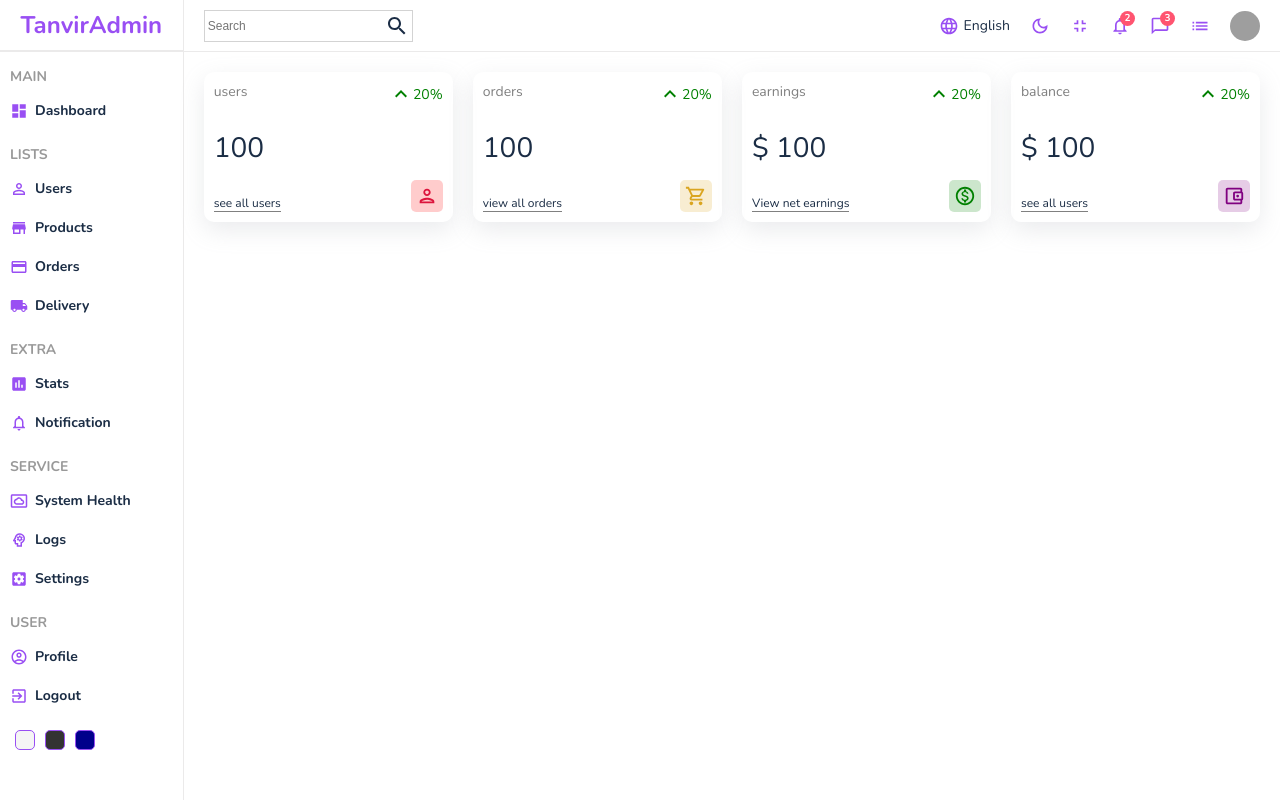
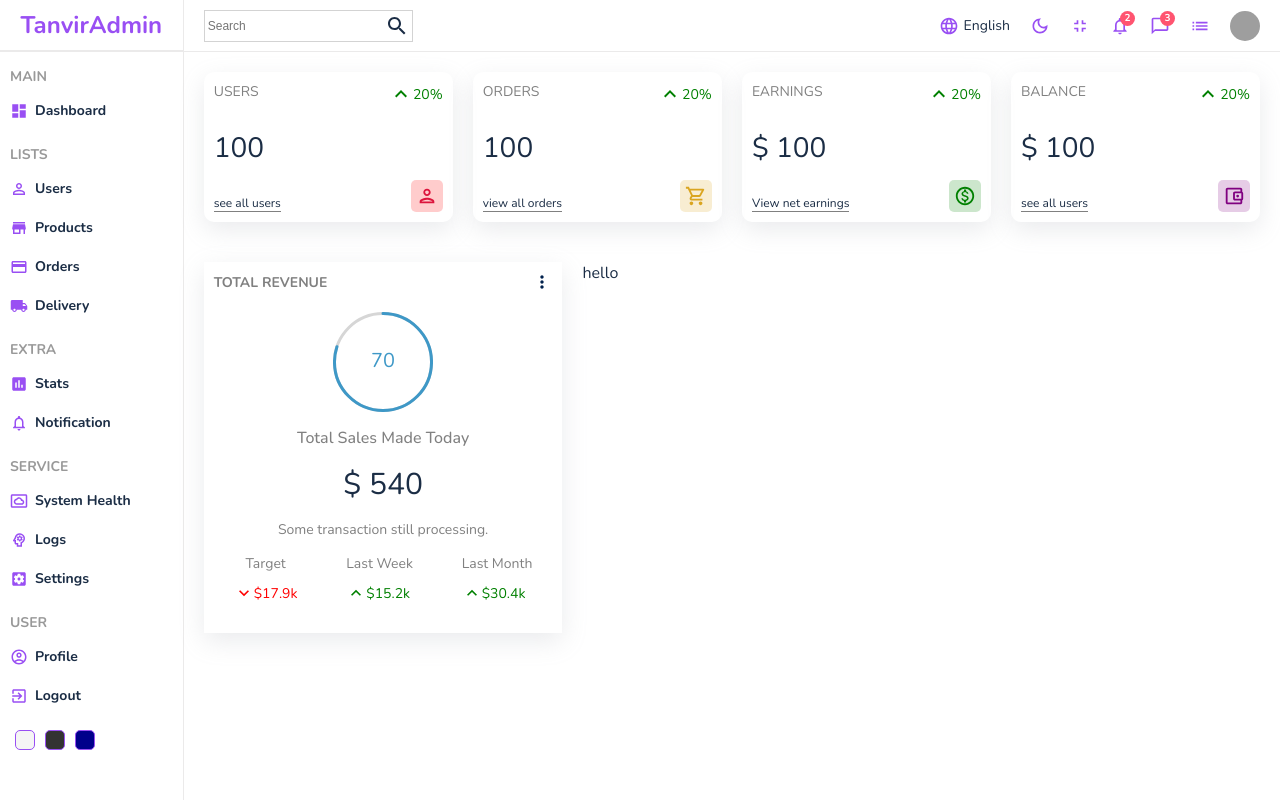
Before and after one commit to tanvirch0750/React-Admin-Dashboard, a React (Create React App) app: page / in a window 1280 px wide. Built offline with nearby package versions, Linux system fonts and the light colour scheme; grey boxes are pictures that could not be loaded.

Commit message:
implemented featured chart design

```diff
--- a/package.json
+++ b/package.json
@@ -11,6 +11,7 @@
     "@testing-library/react": "^13.3.0",
     "@testing-library/user-event": "^13.5.0",
     "react": "^18.2.0",
+    "react-circular-progressbar": "^2.1.0",
     "react-dom": "^18.2.0",
     "react-router-dom": "^6.3.0",
     "react-scripts": "5.0.1",
--- /dev/null
+++ b/src/components/charts/chart/Chart.jsx
@@ -0,0 +1,7 @@
+import './Chart.scss';
+
+const Chart = () => {
+  return <div className="chart">hello</div>;
+};
+
+export default Chart;
--- /dev/null
+++ b/src/components/charts/chart/Chart.scss
@@ -0,0 +1,3 @@
+.chart {
+  flex: 4;
+}
--- /dev/null
+++ b/src/components/charts/featured/Featured.jsx
@@ -0,0 +1,50 @@
+import KeyboardArrowDownIcon from '@mui/icons-material/KeyboardArrowDown';
+import KeyboardArrowUpOutlinedIcon from '@mui/icons-material/KeyboardArrowUpOutlined';
+import MoreVertIcon from '@mui/icons-material/MoreVert';
+import { CircularProgressbar } from 'react-circular-progressbar';
+import 'react-circular-progressbar/dist/styles.css';
+import './Featured.scss';
+
+const Featured = () => {
+  return (
+    <div className="featured">
+      <div className="top">
+        <h1 className="title">Total Revenue</h1>
+        <MoreVertIcon fontSize="small" />
+      </div>
+      <div className="bottom">
+        <div className="featuredChart">
+          <CircularProgressbar value={80} text={'70'} strokeWidth={3} />
+        </div>
+        <p className="title">Total Sales Made Today</p>
+        <p className="amount">$ 540</p>
+        <p className="desc">Some transaction still processing.</p>
+        <div className="summary">
+          <div className="item">
+            <div className="itemTitle">Target</div>
+            <div className="itemResult negative">
+              <KeyboardArrowDownIcon fontSize="small" />
+              <div className="resultAmount">$17.9k</div>
+            </div>
+          </div>
+          <div className="item">
+            <div className="itemTitle">Last Week</div>
+            <div className="itemResult positive">
+              <KeyboardArrowUpOutlinedIcon fontSize="small" />
+              <div className="resultAmount">$15.2k</div>
+            </div>
+          </div>
+          <div className="item">
+            <div className="itemTitle">Last Month</div>
+            <div className="itemResult positive">
+              <KeyboardArrowUpOutlinedIcon fontSize="small" />
+              <div className="resultAmount">$30.4k</div>
+            </div>
+          </div>
+        </div>
+      </div>
+    </div>
+  );
+};
+
+export default Featured;
--- /dev/null
+++ b/src/components/charts/featured/Featured.scss
@@ -0,0 +1,80 @@
+.featured {
+  flex: 2;
+  box-shadow: rgba(149, 157, 165, 0.2) 0px 8px 24px;
+  padding: 10px;
+
+  .top {
+    display: flex;
+    align-items: center;
+    justify-content: space-between;
+    color: var(--heading-color);
+
+    .title {
+      font-size: 700;
+      text-transform: uppercase;
+      font-size: 14px;
+      color: gray;
+    }
+  }
+
+  .bottom {
+    padding: 20px;
+    display: flex;
+    align-items: center;
+    justify-content: center;
+    flex-direction: column;
+    gap: 15px;
+
+    .featuredChart {
+      width: 100px;
+      height: 100px;
+    }
+
+    .title {
+      font-weight: 500;
+      color: gray;
+    }
+
+    .amount {
+      font-size: 30px;
+    }
+
+    .desc {
+      font-weight: 300;
+      font-size: 14px;
+      color: gray;
+      text-align: center;
+    }
+
+    .summary {
+      width: 100%;
+      display: flex;
+      align-items: center;
+      justify-content: space-between;
+
+      .item {
+        text-align: center;
+
+        .itemTitle {
+          font-size: 14px;
+          color: gray;
+        }
+
+        .itemResult {
+          display: flex;
+          align-items: center;
+          margin-top: 10px;
+          font-size: 14px;
+
+          &.positive {
+            color: green;
+          }
+
+          &.negative {
+            color: red;
+          }
+        }
+      }
+    }
+  }
+}
--- a/src/components/widget/Widget.scss
+++ b/src/components/widget/Widget.scss
@@ -15,6 +15,7 @@
 
     .title {
       font-size: 700;
+      text-transform: uppercase;
       font-size: 14px;
       color: gray;
     }
--- a/src/pages/home/Home.jsx
+++ b/src/pages/home/Home.jsx
@@ -1,3 +1,5 @@
+import Chart from '../../components/charts/chart/Chart';
+import Featured from '../../components/charts/featured/Featured';
 import Navbar from '../../components/navbar/Navbar';
 import Sidebar from '../../components/sidebar/Sidebar';
 import Widget from '../../components/widget/Widget';
@@ -16,6 +18,10 @@
           <Widget type="earnings" />
           <Widget type="balance" />
         </div>
+        <div className="charts">
+          <Featured />
+          <Chart />
+        </div>
       </div>
     </div>
   );
--- a/src/pages/home/Home.scss
+++ b/src/pages/home/Home.scss
@@ -4,7 +4,8 @@
   .homeContainer {
     flex: 6;
 
-    .widgets {
+    .widgets,
+    .charts {
       display: flex;
       padding: 20px;
       gap: 20px;
```
Also changed, not shown: 1 other file (tests, documents, lock files or other folders).
